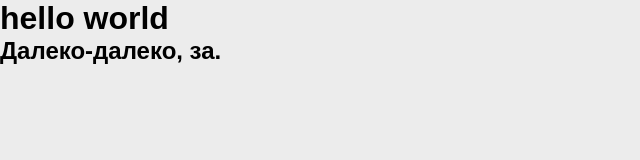
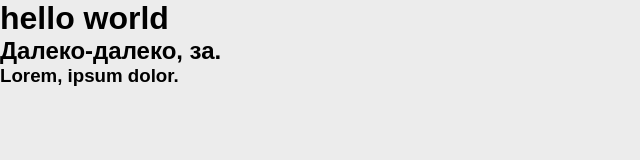
Before and after one commit to kapatsyna/test-git, a plain HTML site: page index.html in a window 1280 px wide. Shown: the whole page, without its empty margins (0-640 px from the left). Drawn offline with Linux system fonts and the light colour scheme.

Commit message:
index.html2

```diff
--- a/index.html
+++ b/index.html
@@ -10,6 +10,7 @@
 <body>
     <h1>hello world</h1>
     <h2>Далеко-далеко, за.</h2>
+    <h3>Lorem, ipsum dolor.</h3>
     <button class="btn"></button>
     <script src="main.js"></script>
 </body>
--- a/main.js
+++ b/main.js
@@ -1,3 +1 @@
 // "use strict";
-console.log(123);
-console.log(90);
```
